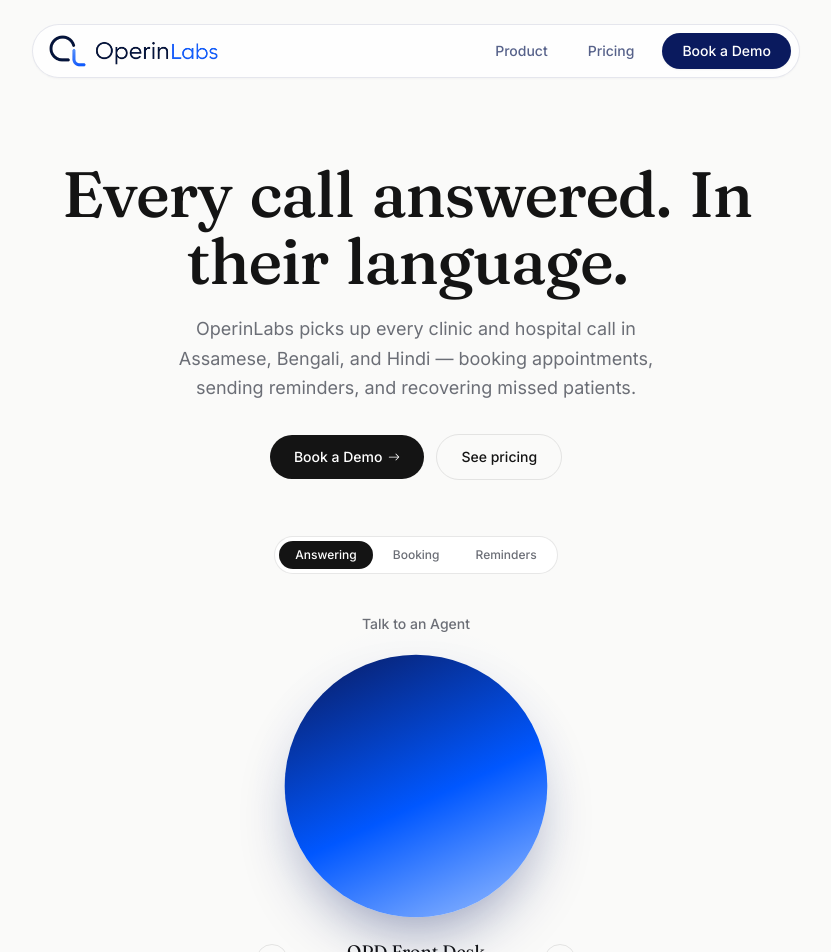
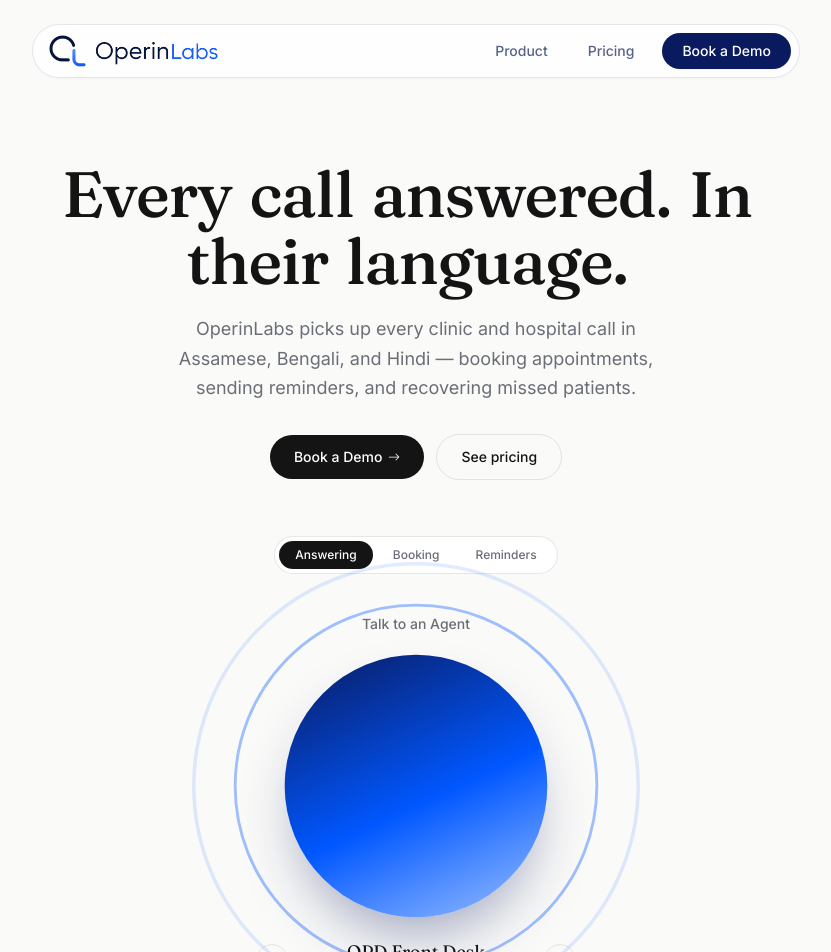
Before and after one commit to OperinLabs/OperinLabs-Landing-Page, a React (Vite) app: page / in a window 1280 px wide. Shown: the top 952 px of the page, without its empty margins (224-1055 px from the left). Built offline with nearby package versions, Linux system fonts and the light colour scheme.

Commit message:
Update VoiceOrb.tsx

```diff
--- a/src/components/VoiceOrb.tsx
+++ b/src/components/VoiceOrb.tsx
@@ -27,20 +27,18 @@ export default function VoiceOrb({ onStart }: VoiceOrbProps) {
 
       <div className="relative mt-6 flex h-56 w-56 items-center justify-center sm:h-64 sm:w-64">
         {/* Expanding sonar pulse rings */}
-        {[0, 1].map((i) => (
+        {[0, 1, 2].map((i) => (
           <motion.span
             key={i}
-            className="absolute inset-0 rounded-full"
-            style={{
-              background:
-                "radial-gradient(circle, rgba(0,87,255,0.22) 0%, rgba(0,87,255,0) 70%)",
-            }}
-            animate={{ scale: [1, 1.6], opacity: [0.5, 0] }}
+            className="absolute inset-0 rounded-full border-2"
+            style={{ borderColor: "#0057FF" }}
+            initial={{ scale: 1, opacity: 0.7 }}
+            animate={{ scale: [1, 1.9], opacity: [0.7, 0] }}
             transition={{
-              duration: 3.2,
+              duration: 3,
               repeat: Infinity,
               ease: "easeOut",
-              delay: i * 1.6,
+              delay: i * 1,
             }}
             aria-hidden="true"
           />
```
